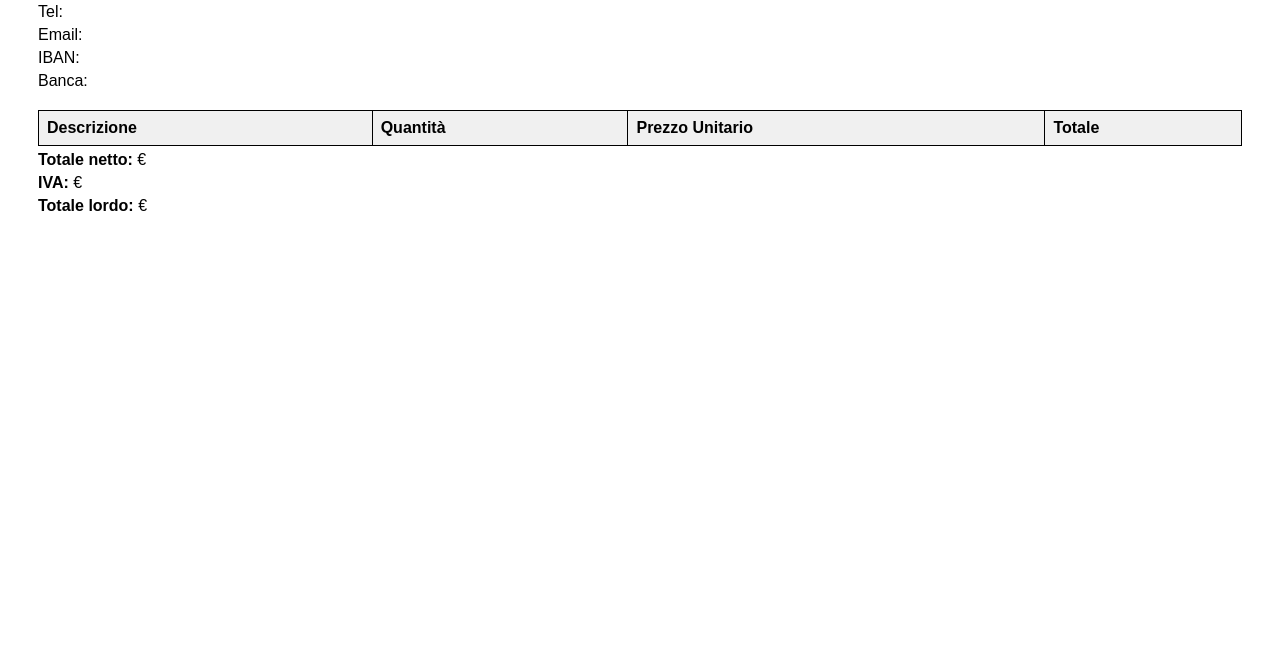
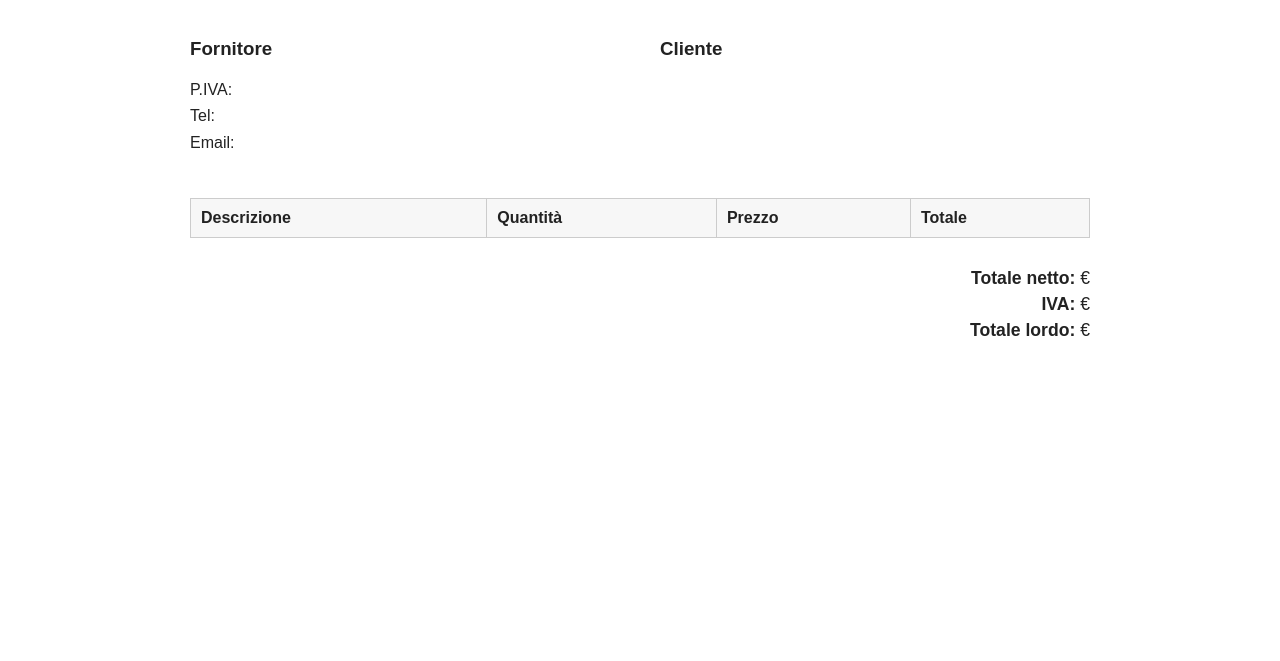
Before and after one commit to franceavi/preventivi, a plain HTML site: page index.html in a window 1280 px wide. Shown: the part 139-800 px from the top of the page. Drawn offline with Linux system fonts and the light colour scheme.

Commit message:
Update index.html

```diff
--- a/index.html
+++ b/index.html
@@ -4,66 +4,115 @@
   <meta charset="UTF-8">
   <title>Preventivo</title>
   <style>
-    body { font-family: Arial, sans-serif; padding: 30px; }
-    h2 { margin-bottom: 10px; }
-    p { margin: 5px 0; }
-    table { width: 100%; border-collapse: collapse; margin-top: 20px; }
-    th, td { border: 1px solid #000; padding: 8px; text-align: left; }
-    th { background-color: #f0f0f0; }
+    body {
+      font-family: Arial, sans-serif;
+      max-width: 900px;
+      margin: 40px auto;
+      padding: 20px;
+      color: #222;
+    }
+    h1 {
+      text-align: center;
+      margin-bottom: 40px;
+    }
+    .header {
+      display: flex;
+      justify-content: space-between;
+      gap: 40px;
+    }
+    .header div {
+      flex: 1;
+    }
+    .header p {
+      margin: 4px 0;
+      line-height: 1.4;
+    }
+    table {
+      width: 100%;
+      border-collapse: collapse;
+      margin-top: 40px;
+    }
+    th, td {
+      border: 1px solid #ccc;
+      padding: 10px;
+      text-align: left;
+    }
+    th {
+      background-color: #f7f7f7;
+    }
+    .totali {
+      margin-top: 30px;
+      text-align: right;
+    }
+    .totali p {
+      margin: 5px 0;
+      font-size: 1.1em;
+    }
+    .totali strong {
+      display: inline-block;
+      min-width: 160px;
+    }
   </style>
 </head>
 <body>
 
-  <h2>Preventivo per <span id="cliente"></span></h2>
+  <h1>Preventivo</h1>
 
-  <p><strong>Generato da:</strong></p>
-  <p id="nome"></p>
+  <div class="header">
+    <div>
+      <h3>Fornitore</h3>
+      <p><strong id="nome"></strong></p>
       <p id="indirizzo"></p>
       <p>P.IVA: <span id="piva"></span></p>
       <p>Tel: <span id="telefono"></span></p>
       <p>Email: <span id="email"></span></p>
-  <p>IBAN: <span id="iban"></span></p>
-  <p>Banca: <span id="banca"></span></p>
+    </div>
+    <div>
+      <h3>Cliente</h3>
+      <p id="cliente"></p>
+    </div>
+  </div>
 
   <table id="tabella-servizi">
     <thead>
       <tr>
         <th>Descrizione</th>
         <th>Quantità</th>
-        <th>Prezzo Unitario</th>
+        <th>Prezzo</th>
         <th>Totale</th>
       </tr>
     </thead>
     <tbody></tbody>
   </table>
 
+  <div class="totali">
     <p><strong>Totale netto:</strong> <span id="netto"></span> €</p>
     <p><strong>IVA:</strong> <span id="iva"></span> €</p>
     <p><strong>Totale lordo:</strong> <span id="lordo"></span> €</p>
+  </div>
 
   <script>
     const p = new URLSearchParams(window.location.search);
-    const campi = ["cliente","nome","indirizzo","piva","telefono","email","iban","banca","netto","iva","lordo"];
+    const campi = ["nome","indirizzo","piva","telefono","email","cliente","netto","iva","lordo"];
     campi.forEach(id => document.getElementById(id).textContent = p.get(id) || '');
 
-    // Parse servizi dinamici (JSON)
     const serviziRaw = p.get("servizi");
     if (serviziRaw) {
       try {
         const servizi = JSON.parse(decodeURIComponent(serviziRaw));
         const tbody = document.querySelector("#tabella-servizi tbody");
-        servizi.forEach(servizio => {
-          const row = document.createElement("tr");
-          row.innerHTML = `
-            <td>${servizio.descrizione}</td>
-            <td>${servizio.quantita}</td>
-            <td>${servizio.prezzo}€</td>
-            <td>${servizio.costo}€</td>
+        servizi.forEach(s => {
+          const r = document.createElement("tr");
+          r.innerHTML = `
+            <td>${s.descrizione}</td>
+            <td>${s.quantita}</td>
+            <td>${s.prezzo} €</td>
+            <td>${s.costo} €</td>
           `;
-          tbody.appendChild(row);
+          tbody.appendChild(r);
         });
       } catch (e) {
-        document.querySelector("#tabella-servizi").outerHTML = "<p>Errore nel caricamento della tabella.</p>";
+        document.querySelector("#tabella-servizi").outerHTML = "<p>Errore nella tabella dei servizi.</p>";
       }
     }
   </script>
```
Lines whose indentation alone changed are shown as unchanged.
